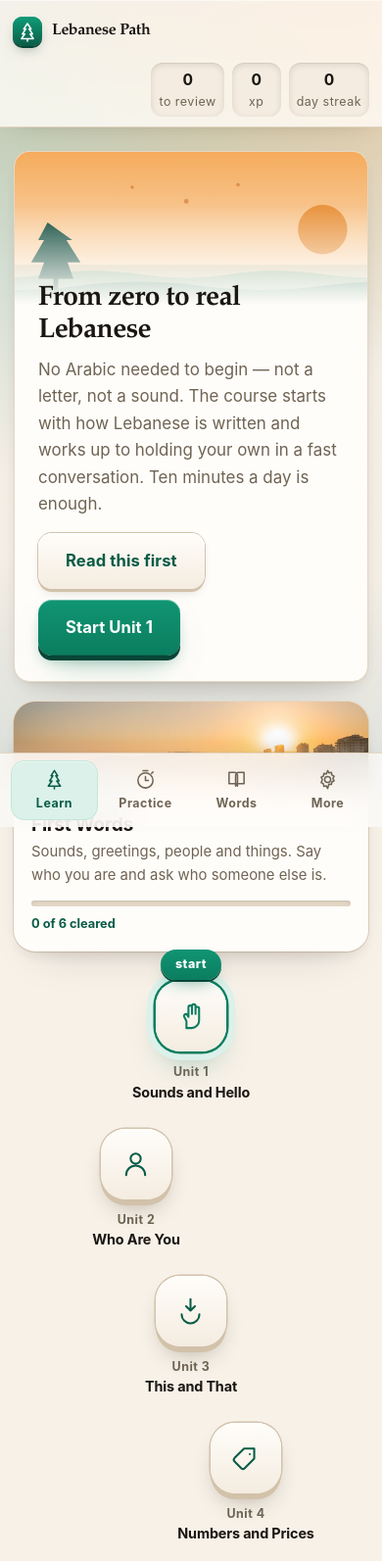
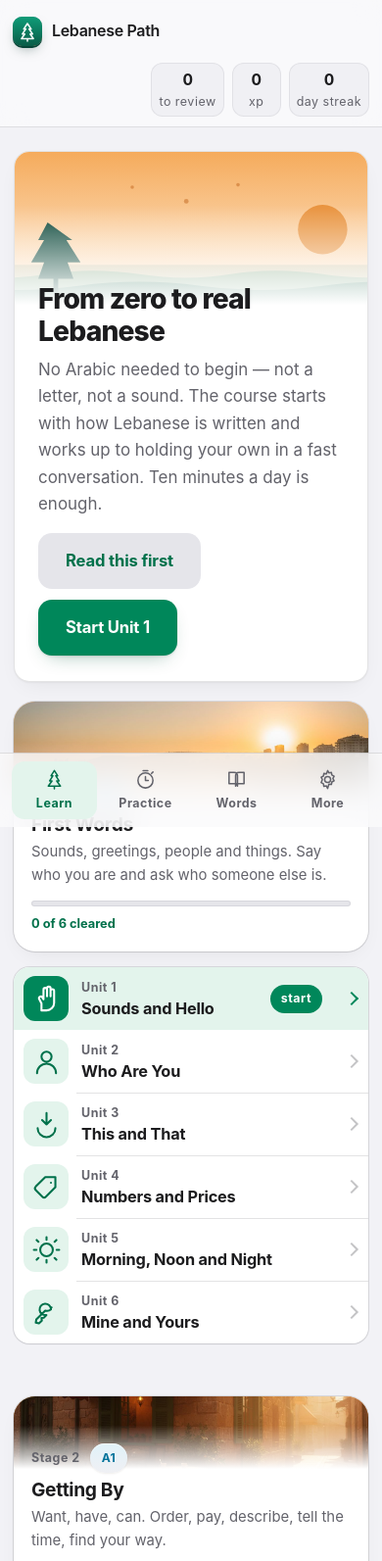
Before and after one commit to fedi109-del/fedi109-del.github.io, a plain HTML site: page index.html in a window 390 px wide. Shown: the top 1593 px of the page at 98% size. Drawn offline with Linux system fonts and the light colour scheme.

Commit message:
feat: ristrutturazione visiva — superfici pulite, luce libanese
Fedi ha respinto due volte la pergamena "Beirut al tramonto": non i
difetti di leggibilità (già sistemati), proprio l'aspetto. Questa volta
cambia l'aspetto, seguendo davvero le linee guida della skill apple-design:
l'interfaccia diventa neutra e silenziosa, e il colore lo fanno le
fotografie del Libano — che erano già la parte più convincente.

COLORI. Via il crema, i bagliori radiali e la grana: fondo neutro
(#f2f2f6 / #000), carte bianche (#fff / #1c1c1e), un solo accento cedro
vivo (#00875a) più l'ambra per le ricompense. Il bianco sui pulsanti
misura 4.55:1 in chiaro; il testo attenuato 5.95:1.

FORMA. I pulsanti smettono di essere falegnameria — via il gradiente,
la sponda 3D da 5px e il viaggio dentro la pagina: pieni, piatti,
premuti si stringono e si scuriscono. Ombre da due valori invece che da
quattro strati. Barre traslucide senza fregi.

TIPOGRAFIA. Sparito il serif: titoli nella stessa sans di tutto il
resto, peso 800, spaziatura stretta — il pattern del titolo grande.

STRUTTURA. Il percorso non è più una strada serpeggiante di monete da
80px (quattro unità per schermata, nomi schiacciati sotto i gettoni):
è una lista raggruppata — una carta, una riga per unità, icona in un
quadrato tinto, titolo a corpo pieno, gallone a destra. Dieci unità per
schermata, e la riga intera è il bersaglio del tocco. Il click sta sul
<li>, non sul bottone: Chrome fa del <button> il contenitore dei propri
pseudo-elementi, quindi lo stiramento CSS del bersaglio non può coprire
la riga.

Home da 3.9 a 3.3 schermate di scroll. Tema scuro rifatto sulla stessa
griglia (nero vero, carte grigio-ferro). sw v9.

Co-Authored-By: Claude Opus 5 <noreply@anthropic.com>

```diff
--- a/css/style.css
+++ b/css/style.css
@@ -1,4 +1,11 @@
-/* Lebanese Path — "Beirut at dusk".
+/* Lebanese Path — clean surfaces, Lebanese light.
+   Restyled 17 Aug against the Apple HIG skill, after the owner rejected the
+   parchment look twice. The rule now: the INTERFACE is neutral and quiet —
+   near-white surfaces, one vivid cedar accent, flat controls, big type — and
+   the COLOUR comes from the photographs of Lebanon, which is where it was
+   always most convincing.
+
+   Previously: "Beirut at dusk".
    One stylesheet. No build step, no downloaded fonts, no network of any kind:
    every colour, every texture and every shadow below is written by hand so the
    page looks the same on a plane as it does at home.
@@ -52,54 +59,54 @@
   --sea-400: #2ea6c2;
 
   /* --- semantic surface ---------------------------------------------- */
-  --bg: #f7f1e8;
-  --bg-flat: #f7f1e8;
-  --surface: #fffdfa;
-  --surface-2: #f4ece0;
-  --surface-3: #ece0cf;
-  --veil: rgba(255, 253, 250, .82);
-
-  --ink: #1a1611;
-  --ink-2: #3d3529;
+  --bg: #f2f2f6;
+  --bg-flat: #f2f2f6;
+  --surface: #ffffff;
+  --surface-2: #f0f0f4;
+  --surface-3: #e5e5ea;
+  --veil: rgba(250, 250, 252, .8);
+
+  --ink: #1c1c1e;
+  --ink-2: #3a3a3c;
   /* Un soffio più scuro di com'era (#7a6f5e). Misurato sul fondo crema quello
      dava 4.39 contro l'1, appena sotto il minimo leggibile, e il testo grigio
      porta qui metà delle spiegazioni: le note sotto le parole, i sottotitoli,
      le glosse inglesi. Non è una questione di conformità — è la parte del
      corso che si legge stanchi, la sera, sul telefono. */
-  --muted: #6f6454;
-  --line: #e4d7c4;
-  --line-strong: #d2c2aa;
-
-  --accent: var(--cedar-600);
-  --accent-lite: #109573;
-  --accent-edge: var(--cedar-800);
-  --accent-ink: var(--cedar-700);
-  --accent-soft: #dbf1e9;
-  --accent-soft-2: #c2e8da;
-
-  --warm: var(--amber-700);
-  --warm-soft: #fceedc;
+  --muted: #63636b;
+  --line: rgba(60, 60, 67, .14);
+  --line-strong: rgba(60, 60, 67, .3);
+
+  --accent: #00875a;
+  --accent-lite: #009e69;
+  --accent-edge: #005c3d;
+  --accent-ink: #00714b;
+  --accent-soft: #e3f4ec;
+  --accent-soft-2: #c8ead9;
+
+  --warm: #b25200;
+  --warm-soft: #fff1e0;
 
   /* The second voice. Where the cedar means "right, done, keep going", this
      means "this is the good part": the sun on a finished lesson, the fill of a
      bar that is nearly full, the glow under a card worth pressing. */
-  --joy: var(--amber-500);
-  --joy-ink: var(--amber-700);
-  --joy-soft: #fde6c9;
-  --sea: var(--sea-600);
-  --sea-soft: #d8edf4;
+  --joy: #ff9500;
+  --joy-ink: #b25200;
+  --joy-soft: #ffeed6;
+  --sea: #00739b;
+  --sea-soft: #e0f2f9;
 
   /* The dusk itself, as one gradient, so every place that wants to feel like
      the end of a Beirut afternoon says it the same way. */
   --dusk: linear-gradient(135deg, var(--cedar-700) 0%, var(--sea-600) 34%, var(--amber-600) 76%, var(--rose-500) 100%);
   --dusk-warm: linear-gradient(120deg, var(--amber-500), var(--rose-500));
 
-  --good: #10684f;
-  --good-edge: #0a4737;
-  --good-bg: #ddf0e7;
-  --bad: var(--clay-600);
-  --bad-edge: #7d2820;
-  --bad-bg: #fae3df;
+  --good: #00875a;
+  --good-edge: #005c3d;
+  --good-bg: #e3f4ec;
+  --bad: #d70015;
+  --bad-edge: #94000f;
+  --bad-bg: #fdebe9;
 
   /* --- shape and motion ---------------------------------------------- */
   --r-sm: 10px;
@@ -112,27 +119,14 @@
   --slow: .32s;
 
   /* --- elevation: four rungs, each one a real distance off the page --- */
-  --lift-1:
-    inset 0 1px 0 rgba(255, 255, 255, .85),
-    0 1px 2px rgba(48, 33, 12, .05),
-    0 3px 8px -4px rgba(48, 33, 12, .10);
-  --lift-2:
-    inset 0 1px 0 rgba(255, 255, 255, .90),
-    0 1px 2px rgba(48, 33, 12, .05),
-    0 8px 18px -8px rgba(48, 33, 12, .16),
-    0 22px 44px -28px rgba(48, 33, 12, .22);
-  --lift-3:
-    inset 0 1px 0 rgba(255, 255, 255, .95),
-    0 2px 4px rgba(48, 33, 12, .06),
-    0 14px 28px -10px rgba(48, 33, 12, .18),
-    0 34px 64px -32px rgba(48, 33, 12, .28);
-  --sunk:
-    inset 0 2px 6px rgba(48, 33, 12, .13),
-    inset 0 1px 0 rgba(48, 33, 12, .07);
+  --lift-1: 0 1px 2px rgba(0, 0, 0, .06);
+  --lift-2: 0 1px 2px rgba(0, 0, 0, .05), 0 8px 24px -10px rgba(0, 0, 0, .09);
+  --lift-3: 0 2px 6px rgba(0, 0, 0, .08), 0 18px 44px -14px rgba(0, 0, 0, .16);
+  --sunk: inset 0 0 0 1px rgba(60, 60, 67, .08);
 
   --ring: 0 0 0 3px var(--accent-soft-2), 0 0 0 4.5px var(--accent);
 
-  --grain-opacity: .045;
+  --grain-opacity: 0;
   --grain-blend: multiply;
 
   /* ---------- the smallest type in the app ----------------------------
@@ -156,69 +150,56 @@
   :root {
     color-scheme: dark;
 
-    --bg: #100e0c;
-    --bg-flat: #100e0c;
-    --surface: #1a1815;
-    --surface-2: #232019;
-    --surface-3: #2e2a22;
-    --veil: rgba(26, 24, 21, .86);
-
-    --ink: #f4eee4;
-    --ink-2: #d8cfc0;
-    --muted: #a1957f;
-    --line: #322d25;
-    --line-strong: #453e33;
-
-    --accent: #35b795;
-    --accent-lite: #45c9a6;
-    --accent-edge: #0d5844;
-    --accent-ink: #6fd3b8;
-    --accent-soft: #16332b;
-    --accent-soft-2: #1e463b;
-
-    --warm: var(--amber-400);
-    --warm-soft: #33220f;
+    --bg: #000000;
+    --bg-flat: #000000;
+    --surface: #1c1c1e;
+    --surface-2: #2c2c2e;
+    --surface-3: #3a3a3c;
+    --veil: rgba(20, 20, 22, .78);
+
+    --ink: #f2f2f7;
+    --ink-2: #d6d6db;
+    --muted: #9d9da5;
+    --line: rgba(120, 120, 128, .28);
+    --line-strong: rgba(120, 120, 128, .46);
+
+    --accent: #00a06b;
+    --accent-lite: #14b47e;
+    --accent-edge: #006644;
+    --accent-ink: #4fd6a5;
+    --accent-soft: #12352a;
+    --accent-soft-2: #1a4a39;
+
+    --warm: #e8a54c;
+    --warm-soft: #33230a;
 
     /* At night the sun is remembered, not seen: the joy colour lightens so it
        still reads on a dark ground, and the dusk gradient loses the daylight
        end of itself. */
-    --joy: var(--amber-400);
-    --joy-ink: var(--amber-300);
-    --joy-soft: #3a2611;
-    --sea: var(--sea-400);
-    --sea-soft: #10303c;
+    --joy: #ff9f0a;
+    --joy-ink: #ffb340;
+    --joy-soft: #33230a;
+    --sea: #56b8da;
+    --sea-soft: #0e2836;
 
     --dusk: linear-gradient(135deg, var(--cedar-800) 0%, var(--sea-700) 36%, var(--amber-700) 78%, var(--clay-600) 100%);
     --dusk-warm: linear-gradient(120deg, var(--amber-600), var(--clay-600));
 
-    --good: #46c194;
-    --good-edge: #125a44;
-    --good-bg: #14352a;
-    --bad: #e08278;
-    --bad-edge: #6e2a22;
-    --bad-bg: #38201c;
-
-    --lift-1:
-      inset 0 1px 0 rgba(255, 255, 255, .05),
-      0 1px 2px rgba(0, 0, 0, .5),
-      0 3px 10px -4px rgba(0, 0, 0, .5);
-    --lift-2:
-      inset 0 1px 0 rgba(255, 255, 255, .06),
-      0 1px 2px rgba(0, 0, 0, .55),
-      0 10px 22px -10px rgba(0, 0, 0, .7),
-      0 26px 50px -30px rgba(0, 0, 0, .8);
-    --lift-3:
-      inset 0 1px 0 rgba(255, 255, 255, .08),
-      0 2px 4px rgba(0, 0, 0, .6),
-      0 16px 32px -12px rgba(0, 0, 0, .72),
-      0 40px 70px -34px rgba(0, 0, 0, .85);
-    --sunk:
-      inset 0 2px 8px rgba(0, 0, 0, .55),
-      inset 0 1px 0 rgba(0, 0, 0, .4);
+    --good: #2ec98c;
+    --good-edge: #0f5c40;
+    --good-bg: #12352a;
+    --bad: #ff6b61;
+    --bad-edge: #7a1f17;
+    --bad-bg: #391411;
+
+    --lift-1: 0 1px 2px rgba(0, 0, 0, .5);
+    --lift-2: 0 1px 2px rgba(0, 0, 0, .5), 0 10px 26px -10px rgba(0, 0, 0, .55);
+    --lift-3: 0 2px 6px rgba(0, 0, 0, .55), 0 20px 48px -14px rgba(0, 0, 0, .6);
+    --sunk: inset 0 0 0 1px rgba(120, 120, 128, .16);
 
     --ring: 0 0 0 3px var(--accent-soft-2), 0 0 0 4.5px var(--accent);
 
-    --grain-opacity: .06;
+    --grain-opacity: 0;
     --grain-blend: screen;
   }
 }
@@ -261,21 +242,10 @@ body::after {
 }
 
 body::before {
+  /* The dusk lights are gone: on neutral ground the photographs carry the
+     colour, and a glow behind white cards reads as dirt, not warmth. */
   z-index: -2;
-  background:
-    /* The sun, low and to the right, and warm enough to be seen. The earlier
-       version of these lights was set so faint (.22 down to .14) that the eye
-       registered a flat cream page and nothing else — the gradients were
-       technically present and emotionally absent. */
-    radial-gradient(980px 680px at 102% -6%, rgba(231, 139, 49, .42), transparent 62%),
-    /* The band of colour it throws across the top of the sky. */
-    radial-gradient(1500px 420px at 62% -18%, rgba(217, 86, 77, .26), transparent 66%),
-    /* The cedar side, in shade, coming over the left shoulder. */
-    radial-gradient(1100px 780px at -6% 2%, rgba(11, 125, 95, .30), transparent 60%),
-    /* The sea at the bottom of the page, cool, so the warmth above has
-       something to be warm against. */
-    radial-gradient(1200px 700px at 30% 118%, rgba(15, 100, 128, .24), transparent 62%),
-    var(--bg);
+  background: var(--bg);
 }
 
 /* A fine film of grain. It kills the plastic look of flat gradients and costs
@@ -289,13 +259,11 @@ body::after {
 
 @media (prefers-color-scheme: dark) {
   body::before {
-    background:
-      radial-gradient(980px 680px at 102% -6%, rgba(231, 139, 49, .20), transparent 62%),
-      radial-gradient(1500px 420px at 62% -18%, rgba(217, 86, 77, .14), transparent 66%),
-      radial-gradient(1100px 780px at -6% 2%, rgba(15, 156, 120, .17), transparent 60%),
-      radial-gradient(1200px 700px at 30% 118%, rgba(20, 131, 159, .16), transparent 62%),
-      var(--bg);
-  }
+  /* The dusk lights are gone: on neutral ground the photographs carry the
+     colour, and a glow behind white cards reads as dirt, not warmth. */
+  z-index: -2;
+  background: var(--bg);
+}
 }
 
 /* ---------- type ------------------------------------------------------
@@ -308,11 +276,12 @@ h1, h2, h3 {
   letter-spacing: -.018em;
 }
 
+/* Headings in the same sans as everything else, heavy and tight — the
+   large-title pattern. The serif voice went with the parchment. */
 h1, .stage-head h2 {
-  font-family: "Iowan Old Style", "Palatino Linotype", Palatino, Georgia,
-               "Noto Serif", ui-serif, serif;
-  font-weight: 600;
-  letter-spacing: -.022em;
+  font-family: inherit;
+  font-weight: 800;
+  letter-spacing: -.03em;
 }
 
 h1 { font-size: clamp(1.75rem, 1.35rem + 1.7vw, 2.45rem); }
@@ -356,7 +325,7 @@ strong, b { font-weight: 680; }
   z-index: 20;
   background: var(--veil);
   border-bottom: 1px solid var(--line);
-  box-shadow: 0 1px 0 rgba(255, 255, 255, .5) inset, 0 6px 24px -18px rgba(48, 33, 12, .5);
+  box-shadow: none;
   -webkit-backdrop-filter: saturate(1.5) blur(14px);
   backdrop-filter: saturate(1.5) blur(14px);
 }
@@ -391,7 +360,7 @@ strong, b { font-weight: 680; }
 }
 
 .brand-name {
-  font-family: "Iowan Old Style", "Palatino Linotype", Palatino, Georgia, "Noto Serif", ui-serif, serif;
+  font-family: inherit;
   font-size: 1.12rem;
   font-weight: 600;
   letter-spacing: -.02em;
@@ -667,65 +636,43 @@ tbody tr:nth-child(even) td { background: rgba(0, 0, 0, .012); }
   align-items: center;
   justify-content: center;
   gap: .5em;
-  padding: 13px 22px;
+  min-height: 50px;
+  padding: 12px 22px;
   border: 0;
   border-radius: 14px;
   font: inherit;
+  font-size: 1.02rem;
   font-weight: 650;
-  letter-spacing: .005em;
+  letter-spacing: -.01em;
   cursor: pointer;
   text-align: center;
   user-select: none;
   -webkit-tap-highlight-color: transparent;
-  transition: transform var(--fast) var(--ease), box-shadow var(--fast) var(--ease),
-              filter var(--fast) var(--ease);
-}
-
+  transition: transform var(--fast) var(--ease), filter var(--fast) var(--ease),
+              background var(--fast) var(--ease);
+}
+
+/* Flat, filled, one colour: a control, not joinery. Pressed = shrink and dim,
+   the platform grammar, instead of the old 3D key travelling into the page. */
 .primary-btn {
-  --face: var(--accent-lite);
-  --face-2: var(--accent);
-  --edge: var(--accent-edge);
-  --glow: 18, 117, 92;
   color: #fff;
-  background: linear-gradient(180deg, var(--face), var(--face-2));
-  box-shadow:
-    inset 0 1px 0 rgba(255, 255, 255, .34),
-    inset 0 -1px 0 rgba(0, 0, 0, .16),
-    0 5px 0 var(--edge),
-    0 8px 14px -6px rgba(var(--glow), .45),
-    0 18px 34px -16px rgba(var(--glow), .5);
+  background: var(--accent);
+  box-shadow: 0 1px 2px rgba(0, 0, 0, .1), 0 8px 20px -10px rgba(0, 90, 60, .45);
 }
 .primary-btn:hover { filter: brightness(1.06); }
-.primary-btn:active {
-  transform: translateY(5px);
-  box-shadow:
-    inset 0 1px 0 rgba(255, 255, 255, .16),
-    inset 0 3px 8px rgba(0, 0, 0, .22),
-    0 0 0 var(--edge),
-    0 2px 6px -2px rgba(var(--glow), .4);
-}
-.primary-btn.good { --face: #148a68; --face-2: var(--good); --edge: var(--good-edge); --glow: 16, 104, 79; }
-.primary-btn.bad  { --face: #b8443a; --face-2: var(--bad);  --edge: var(--bad-edge);  --glow: 166, 56, 44; }
-
+.primary-btn:active { transform: scale(.97); filter: brightness(.93); }
+.primary-btn.good { background: var(--good); }
+.primary-btn.bad  { background: var(--bad); box-shadow: 0 1px 2px rgba(0, 0, 0, .1), 0 8px 20px -10px rgba(150, 20, 10, .45); }
+
+/* The quiet sibling: the tinted gray fill every platform uses for the second
+   action. No border, no gradient, no ledge. */
 .ghost-btn {
   color: var(--accent-ink);
-  background: linear-gradient(180deg, var(--surface), var(--surface-2));
-  box-shadow:
-    inset 0 1px 0 rgba(255, 255, 255, .8),
-    0 0 0 1px var(--line-strong),
-    0 3px 0 var(--line-strong),
-    0 6px 12px -6px rgba(48, 33, 12, .3);
-}
-@media (prefers-color-scheme: dark) {
-  .ghost-btn { box-shadow: inset 0 1px 0 rgba(255, 255, 255, .06), 0 0 0 1px var(--line-strong), 0 3px 0 var(--line-strong), 0 6px 14px -6px rgba(0, 0, 0, .7); }
-}
-.ghost-btn:hover { color: var(--accent); background: linear-gradient(180deg, var(--surface), var(--accent-soft)); }
-.ghost-btn:active {
-  transform: translateY(3px);
-  box-shadow: inset 0 2px 5px rgba(48, 33, 12, .16), 0 0 0 1px var(--line-strong);
-}
+  background: var(--surface-3);
+}
+.ghost-btn:hover { filter: brightness(.97); }
+.ghost-btn:active { transform: scale(.97); filter: brightness(.94); }
 .ghost-btn.danger { color: var(--bad); }
-.ghost-btn.danger:hover { background: linear-gradient(180deg, var(--surface), var(--bad-bg)); }
 
 /* ---------- exercise session ---------- */
 
@@ -1091,7 +1038,7 @@ tbody tr:nth-child(even) td { background: rgba(0, 0, 0, .012); }
 }
 
 .done-score {
-  font-family: "Iowan Old Style", "Palatino Linotype", Palatino, Georgia, "Noto Serif", ui-serif, serif;
+  font-family: inherit;
   font-size: clamp(3rem, 2.2rem + 3.5vw, 4.2rem);
   font-weight: 700;
   line-height: 1;
@@ -1647,7 +1594,7 @@ tbody tr:nth-child(even) td { background: rgba(0, 0, 0, .012); }
   padding: 8px 12px calc(8px + env(safe-area-inset-bottom));
   background: var(--veil);
   border-top: 1px solid var(--line);
-  box-shadow: 0 -6px 24px -18px rgba(48, 33, 12, .5);
+  box-shadow: none;
   -webkit-backdrop-filter: saturate(1.5) blur(14px);
   backdrop-filter: saturate(1.5) blur(14px);
 }
@@ -1674,10 +1621,6 @@ tbody tr:nth-child(even) td { background: rgba(0, 0, 0, .012); }
 .tab.on {
   color: var(--accent-ink);
   background: var(--accent-soft);
-  box-shadow: inset 0 1px 0 rgba(255, 255, 255, .5), 0 0 0 1px var(--accent-soft-2);
-}
-@media (prefers-color-scheme: dark) {
-  .tab.on { box-shadow: inset 0 1px 0 rgba(255, 255, 255, .06), 0 0 0 1px var(--accent-soft-2); }
 }
 
 /* Room for the bar at the foot of every screen. */
@@ -1729,127 +1672,122 @@ body.in-run .run-stage { flex: 1; }
 
 /* ---------- the road of stops ---------- */
 
+/* ---------- the path as a grouped list -------------------------------
+   The winding road of 80px coins is gone. It borrowed the grammar of a game
+   and spent a whole screen saying so: four units per screenful, names squeezed
+   under coins, the eye zigzagging to read what is honestly a numbered list.
+   This is the platform's inset grouped list instead — one card, one row per
+   unit, icon in a tinted square, title at full reading size, a chevron
+   promising the sheet. Ten units per screenful, and the whole row is the tap
+   target. */
+
 .path-trail {
   list-style: none;
-  margin: 30px 0 10px;
+  margin: 16px 0 6px;
   padding: 0;
   display: flex;
   flex-direction: column;
-  align-items: center;
-  gap: 34px;
-}
-
-/* Each stop steps left, centre, right, centre — the eye walks a winding road
-   instead of falling down a well. */
+  background: var(--surface);
+  border-radius: var(--r);
+  overflow: hidden;
+  box-shadow: var(--lift-1), 0 0 0 1px var(--line);
+}
+
 .node {
   position: relative;
+  cursor: pointer;
   display: flex;
-  flex-direction: column;
   align-items: center;
-  text-align: center;
-  transform: translateX(var(--shift, 0));
-}
-.node.shift-1 { --shift: -78px; }
-.node.shift-3 { --shift: 78px; }
+  gap: 13px;
+  padding: 10px 16px 10px 13px;
+}
+/* Hairline between rows, inset past the icon column like every grouped list. */
+.node + .node::before {
+  content: "";
+  position: absolute;
+  left: 72px;
+  right: 0;
+  top: 0;
+  height: 1px;
+  background: var(--line);
+}
+.node:active { background: var(--surface-2); }
 
 .node-btn {
-  position: relative;
+  position: static;
+  flex: none;
   display: grid;
   place-items: center;
-  width: 80px;
-  height: 80px;
+  width: 46px;
+  height: 46px;
   border: 0;
-  border-radius: 28px;
+  border-radius: 12px;
   cursor: pointer;
   color: var(--accent-ink);
-  background: linear-gradient(180deg, var(--surface), var(--surface-2));
+  background: var(--accent-soft);
   -webkit-tap-highlight-color: transparent;
-  box-shadow:
-    inset 0 1px 0 rgba(255, 255, 255, .85),
-    0 0 0 1.5px var(--line-strong),
-    0 6px 0 var(--line-strong),
-    0 14px 26px -12px rgba(48, 33, 12, .45);
-  transition: transform var(--fast) var(--ease), box-shadow var(--fast) var(--ease),
-              color var(--fast) var(--ease);
-}
-@media (prefers-color-scheme: dark) {
-  .node-btn { box-shadow: inset 0 1px 0 rgba(255, 255, 255, .06), 0 0 0 1.5px var(--line-strong), 0 6px 0 var(--line-strong), 0 16px 28px -12px rgba(0, 0, 0, .8); }
-}
-.node-btn .glyph { width: 34px; height: 34px; }
-.node-btn:hover {
-  color: var(--accent);
-  box-shadow:
-    inset 0 1px 0 rgba(255, 255, 255, .85),
-    0 0 0 1.5px var(--accent),
-    0 6px 0 var(--accent-soft-2),
-    0 16px 30px -12px rgba(18, 117, 92, .5);
-}
-.node-btn:active {
-  transform: translateY(6px);
-  box-shadow: inset 0 2px 8px rgba(48, 33, 12, .2), 0 0 0 1.5px var(--accent);
-}
-
-/* Cleared: the coin is solid green behind you, with a small stamped check. */
-.node.done .node-btn {
-  color: #fff;
-  background: linear-gradient(180deg, var(--accent-lite), var(--accent));
-  box-shadow:
-    inset 0 1px 0 rgba(255, 255, 255, .34),
-    inset 0 -1px 0 rgba(0, 0, 0, .16),
-    0 6px 0 var(--accent-edge),
-    0 14px 28px -12px rgba(18, 117, 92, .6);
-}
+}
+.node-btn .glyph { width: 23px; height: 23px; }
+
+.node-lab { display: grid; gap: 1px; min-width: 0; }
+.node-num { font-size: var(--micro); letter-spacing: var(--micro-track); font-weight: 650; color: var(--muted); }
+.node-title { font-size: 1.02rem; font-weight: 650; letter-spacing: -.012em; line-height: 1.3; }
+
+/* The trailing chevron: this row goes somewhere. order 9 because pseudo
+   elements are flex items too, and the "start" pill (DOM-first, order 8)
+   must land before it. */
+.node::after {
+  content: "";
+  flex: none;
+  order: 9;
+  margin-left: auto;
+  width: 8px;
+  height: 8px;
+  border-right: 2px solid var(--line-strong);
+  border-top: 2px solid var(--line-strong);
+  transform: rotate(45deg);
+}
+
+/* Done: the icon fills in, a small check sits on its corner, the title steps
+   back. Finished work reads as settled, not lit. */
+.node.done .node-btn { color: #fff; background: var(--accent); }
+.node.done .node-title { color: var(--muted); }
 .node-check {
   position: absolute;
-  right: -7px;
-  top: -7px;
+  right: 8px;
+  top: 8px;
   display: grid;
   place-items: center;
-  width: 27px;
-  height: 27px;
+  width: 18px;
+  height: 18px;
   border-radius: 50%;
-  color: var(--accent-ink);
-  background: var(--surface);
-  box-shadow: 0 0 0 2px var(--accent), 0 4px 10px -3px rgba(0, 0, 0, .35);
-}
-.node-check .glyph { width: 15px; height: 15px; }
-
-/* Where you are: a double ring and a small flag that breathes. */
-.node.current .node-btn {
-  color: var(--accent);
-  box-shadow:
-    inset 0 1px 0 rgba(255, 255, 255, .85),
-    0 0 0 2.5px var(--accent),
-    0 0 0 9px var(--accent-soft),
-    0 6px 0 var(--accent-soft-2),
-    0 16px 32px -12px rgba(18, 117, 92, .55);
-}
+  color: #fff;
+  background: var(--accent-edge);
+  box-shadow: 0 0 0 2px var(--surface);
+}
+.node-check .glyph { width: 10px; height: 10px; }
+
+/* Where you are: the one tinted row in the card, with a pill saying "start". */
+.node.current { background: var(--accent-soft); }
+.node.current + .node::before { display: none; }
+.node.current .node-btn { color: #fff; background: var(--accent); }
+.node.current::after { border-color: var(--accent); margin-left: 12px; }
 .node-flag {
-  position: absolute;
-  top: -32px;
-  left: 50%;
-  z-index: 2;
-  padding: 5px 15px;
+  order: 8;
+  flex: none;
+  margin-left: auto;
+  padding: 4px 11px;
   border-radius: 999px;
   font-size: var(--micro);
-  font-weight: 800;
+  font-weight: 750;
   letter-spacing: var(--micro-track);
   color: #fff;
-  background: linear-gradient(180deg, var(--accent-lite), var(--accent));
-  box-shadow: 0 2px 0 var(--accent-edge), 0 8px 18px -8px rgba(18, 117, 92, .7);
-  animation: flag-bob 2.6s var(--ease) infinite;
-}
-@keyframes flag-bob {
-  0%, 100% { transform: translate(-50%, 0); }
-  50%      { transform: translate(-50%, -4px); }
-}
-
-.node.locked .node-btn { opacity: .55; filter: saturate(.35); }
-
-.node-lab { margin-top: 11px; display: grid; gap: 1px; max-width: 150px; }
-.node-num { font-size: var(--micro); letter-spacing: var(--micro-track); font-weight: 750; color: var(--muted); }
-.node-title { font-size: .9rem; font-weight: 650; letter-spacing: -.01em; line-height: 1.25; }
-.node.done .node-title { color: var(--muted); }
+  background: var(--accent);
+}
+
+/* Not yet reachable (guided path on): dimmed, the icon goes gray. */
+.node.locked { opacity: .6; }
+.node.locked .node-btn { color: var(--muted); background: var(--surface-3); }
 
 /* ---------- the unit sheet ---------- */
 
@@ -1924,7 +1862,7 @@ body.in-run .run-stage { flex: 1; }
 }
 .teach-head { display: flex; align-items: center; gap: 8px; }
 .teach-lb {
-  font-family: "Iowan Old Style", "Palatino Linotype", Palatino, Georgia, "Noto Serif", ui-serif, serif;
+  font-family: inherit;
   font-size: clamp(2.1rem, 1.55rem + 2.6vw, 3rem);
   font-weight: 700;
   line-height: 1.08;
@@ -1982,11 +1920,10 @@ a.more-guide:hover { box-shadow: var(--lift-3), 0 0 0 1.5px var(--accent); }
 
 @media (max-width: 620px) {
   .screen { padding-bottom: 128px; }
-  .node.shift-1 { --shift: -56px; }
-  .node.shift-3 { --shift: 56px; }
-  .node-btn { width: 72px; height: 72px; border-radius: 25px; }
+  .node { padding: 9px 12px 9px 10px; }
+  .node + .node::before { left: 64px; }
   .node-btn .glyph { width: 31px; height: 31px; }
-  .path-trail { gap: 28px; }
+
   .now-strip { padding: 14px 16px; }
   .now-strip .primary-btn, .now-strip .ghost-btn { flex: 1; }
   .sheet { border-radius: var(--r-lg) var(--r-lg) 0 0; padding: 12px 18px calc(20px + env(safe-area-inset-bottom)); }
--- a/js/app.js
+++ b/js/app.js
@@ -346,8 +346,14 @@
       badge.innerHTML = Art.glyph('check');
       btn.appendChild(badge);
     }
-    btn.addEventListener('click', function () { openSheet(u); });
     li.appendChild(btn);
+    /* The handler lives on the row, not the button. The visible button is 46px,
+       but a list row's promise is that the whole row responds — and a CSS-only
+       stretch of the button's ::after cannot deliver it here, because Chrome
+       makes <button> the containing block for its own pseudo-elements no matter
+       what the ancestors say. Clicks on the button bubble to the row, so the
+       keyboard path through the button still works, and fires this once. */
+    li.addEventListener('click', function () { openSheet(u); });
 
     var lab = el('span', 'node-lab');
     lab.appendChild(el('span', 'node-num', 'Unit ' + u.order));
--- a/sw.js
+++ b/sw.js
@@ -22,7 +22,7 @@
  * to make a phone let go of the old ones is to swap the whole cache.
  */
 
-var VERSION = 'lebanese-path-v8';
+var VERSION = 'lebanese-path-v9';
 
 var ASSETS = [
   './',
```
Also changed, not shown: CLAUDE.md (+1 -1 lines).
